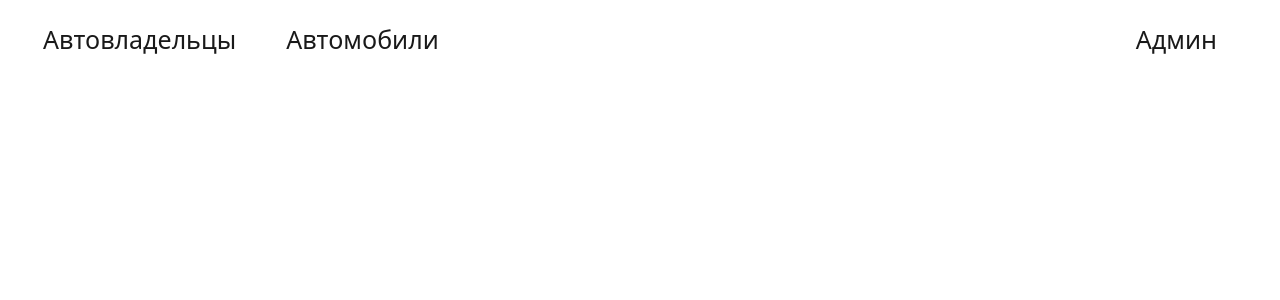
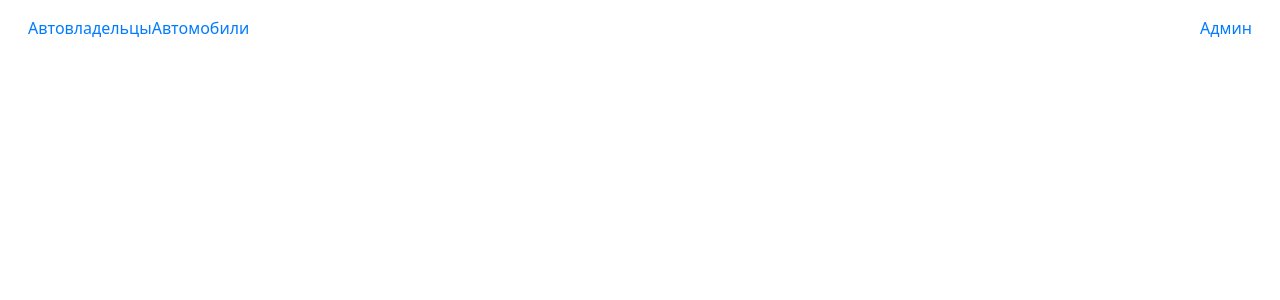
Before and after one commit to dubigan/test, a Next.js app: page / in a window 1280 px wide. Shown: the top 300 px of the page. Built offline with nearby package versions, Linux system fonts and the light colour scheme.

Commit message:
Link in Header

```diff
--- a/src/components/Header/Header.tsx
+++ b/src/components/Header/Header.tsx
@@ -1,4 +1,5 @@
-import React, { Component } from 'react';
+import React, { Component } from "react";
+import Link from "next/link";
 
 export class Header extends Component {
     render() {
@@ -16,15 +17,15 @@ export class Header extends Component {
           <span className="navbar-toggler-icon"></span>
         </button> */}
                 {/* <div className="collapse navbar-collapse" id="navbarTogglerDemo01"> */}
-        <a className="navbar__item" href="/owners">
-          Автовладельцы
-        </a>
-        <a className="navbar__item navbar__item_cars" href="/cars">
-          Автомобили
-        </a>
-        <a className="navbar__item navbar__item_admin" href="/dashboard">
-          Админ
-        </a>
+                <div className="navbar_item">
+                    <Link href="/owners">Автовладельцы</Link>
+                </div>
+                <div className="navbar_item navbar__item_cars">
+                    <Link href="/cars">Автомобили</Link>
+                </div>
+                <div className="navbar_item navbar__item_admin">
+                    <Link href="/dashboard">Админ</Link>
+                </div>
                 {/* <ul className="navbar-nav mr-auto mt-2 mt-lg-0"></ul> */}
                 {/* </div> */}
             </nav>
```
Lines whose indentation alone changed are shown as unchanged.
